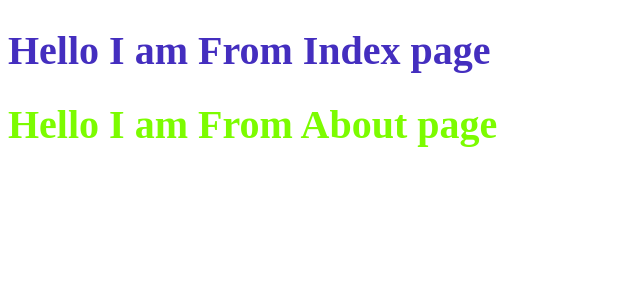
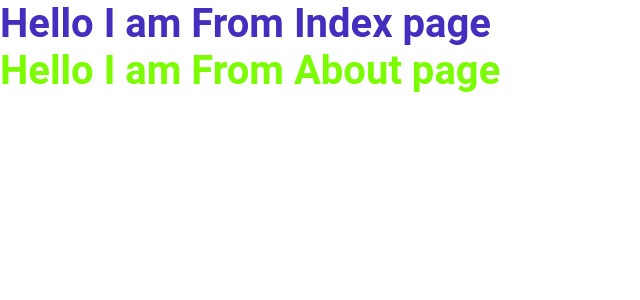
Before and after one commit to Sudanpandey/ultimate-theme, a Next.js app: page / in a window 1280 px wide. Shown: the top 300 px of the page, without its empty margins (0-640 px from the left). Built offline with nearby package versions, Linux system fonts and the light colour scheme.

Commit message:
setup global css and set colors to the theme

```diff
--- a/src/pages/_app.jsx
+++ b/src/pages/_app.jsx
@@ -1,22 +1,24 @@
 import React from "react";
 import App from "next/app";
-import theme from "theme";
 
 import { ThemeProvider } from "styled-components";
 
+import theme from "theme";
+import GlobalStyle from "utils/globalStyle";
 
 class MyApp extends App {
 	componentDidMount() {
 		const jssStyles = document.querySelector("#jss-server-side");
 		if (jssStyles && jssStyles.parentNode)
 			jssStyles.parentNode.removeChild(jssStyles);
-    }
+	}
 
 	render() {
 		const { Component, pageProps } = this.props;
 		return (
 			<>
 				<ThemeProvider theme={theme}>
+					<GlobalStyle />
 					<Component {...pageProps} />
 				</ThemeProvider>
 			</>
--- a/src/theme/index.ts
+++ b/src/theme/index.ts
@@ -1,11 +1,54 @@
-
 import baseStyled, { ThemedBaseStyledInterface } from "styled-components";
 
 const colors = {
 	font: "#2B8285",
 	buttonPrimary: "#24b47e",
 	buttonSecondary: "#442ebf",
-        navbar:"#7CFC00",
+	navbar: "#7CFC00",
+
+	blackColor: "#262626",
+	greenColor: "#82b440",
+    whiteColor: "#FFFFFF",
+    lightBlack:"#9E9E9E",
+    backgroundColor:"#F5F5F5",
+    buttonColor:"#FBA62F",
+    greenlightColor:"#479F5F",
+    redColor:"#F24B5C",
+    yellowColor:"#F29C2D",
+    blueColor:"#3598DB",
+    textMarqueeColor:"#9A58B6",
+    bluecolor:"#4A50BF",
+    buttonBackground:"#494FBD",
+    imageBackground:"#110D2C",
+    imageBackgroundHover1:"#DE514A",
+    imageBackgroundHover2:"#F99B30",
+    imageBackgroundHover3:"#FECF39",
+    imageBackgroundHover4:"#F34727",
+    imageBackgroundHover5:"#3BA0FA",
+    imageBackgroundHover6:"#836AF2",
+    imageBackgroundHover7:"#93BA50",
+    imageBackgroundHover8:"#52C7A9",
+    imageBackgroundHover9:"#4D67A1",
+    imageBackgroundHover10:"#9CD0EE",
+    imageBackgroundHover11:"#729F9F",
+    imageBackgroundHover12:"#AA6988",
+    imageBackgroundHover13:"#CDCDCD",
+    imageBackgroundHover14:"#62779D",
+    imageBackgroundHover15:"#88A43F",
+    imageBackgroundHover16:"#D6532C",
+    imageBackgroundHover17:"#6C9D6D",
+    imageBackgroundHover18:"#71D7EF",
+    imageBackgroundHover19:"#4FB589",
+
+    textColor1:"#9E9E9E",
+    buyButton:"#4A4FBF"
+
+
+
+
+
+
+
 
 };
 
@@ -16,4 +59,4 @@
 export type Theme = typeof theme;
 
 export const styled = baseStyled as ThemedBaseStyledInterface<Theme>;
-    export  default theme;
+export default theme;
--- /dev/null
+++ b/src/utils/globalStyle.ts
@@ -0,0 +1,32 @@
+import { createGlobalStyle } from "styled-components";
+
+const GlobalStyle = createGlobalStyle`
+*, *:before, *:after {
+    box-sizing: inherit;
+    }
+*{
+    box-sizing: border-box;
+    font-size: 16px;
+    padding: 0;
+    margin: 0;
+    font-family:"Roboto";
+}
+
+body, html{
+    padding: 0;
+    margin: 0;
+
+  height: 100vh;
+  width: 100%;
+}
+    #__next {
+        height: 100%;
+        width: 100%;
+    }
+
+    html {
+    box-sizing: border-box;
+    }
+
+`;
+export default GlobalStyle;
```
Lines whose indentation alone changed are shown as unchanged.
